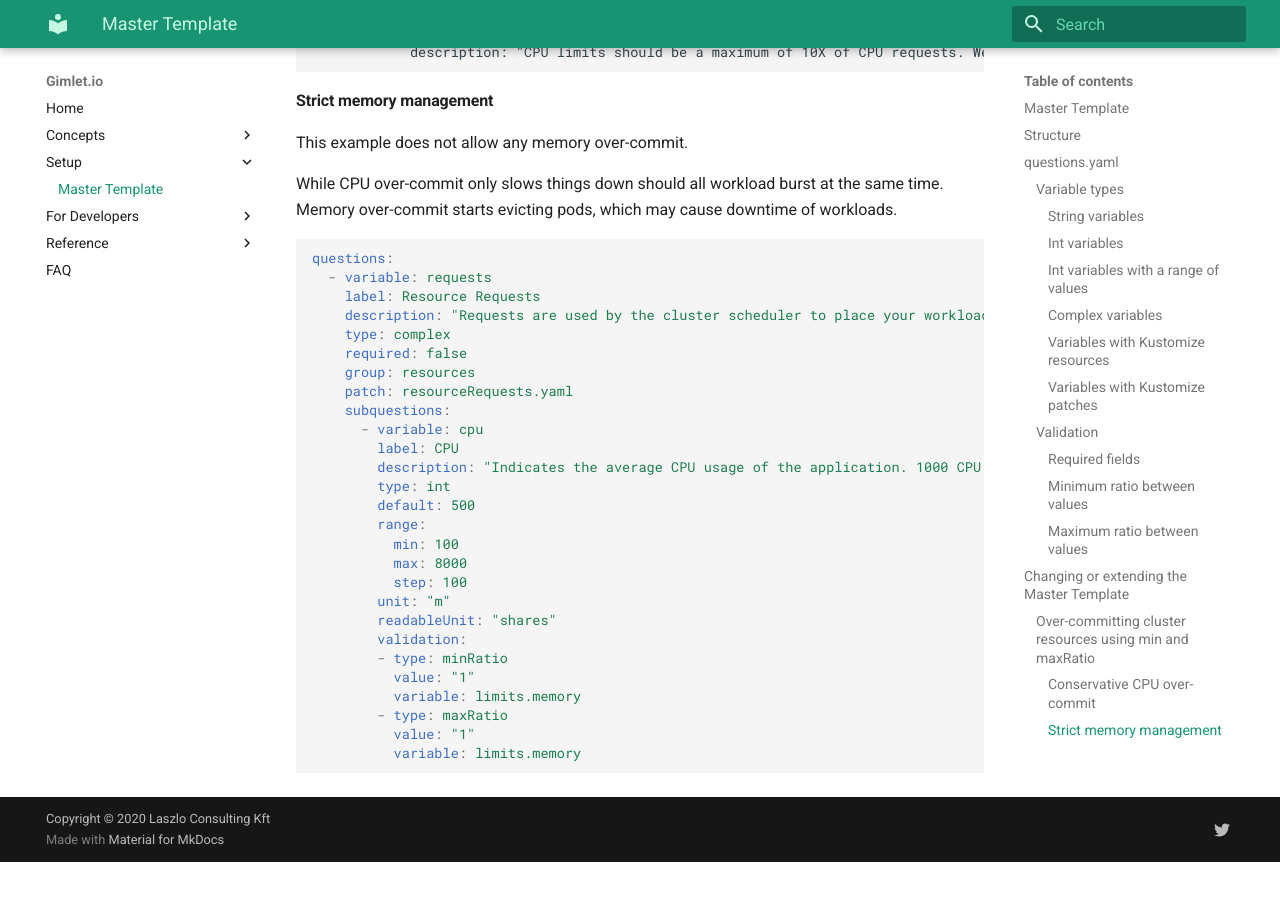
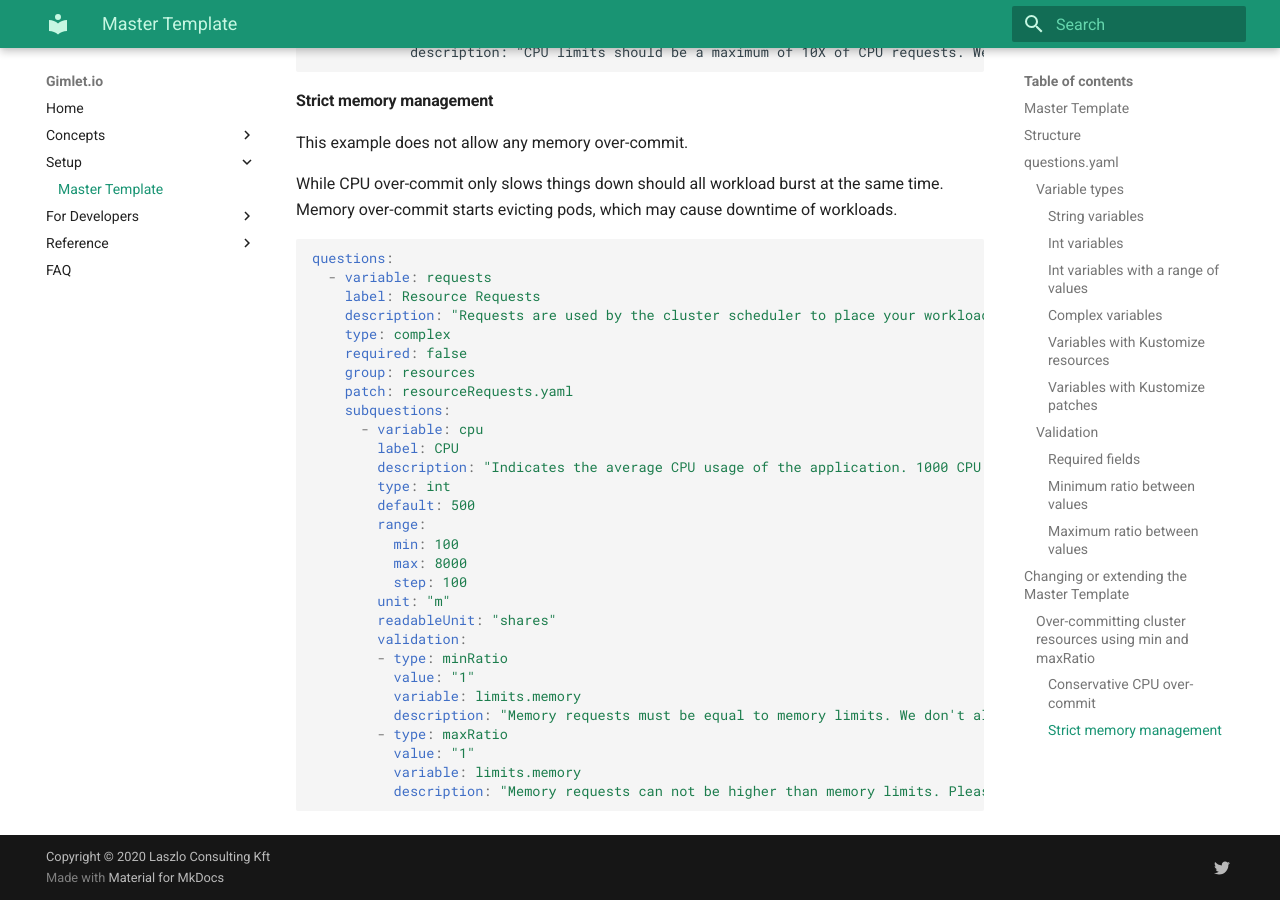
Before and after one commit to laszlocph/gimlet-docs, an MkDocs documentation site: the page built from docs/setup/master-template.md, in a window 1280 px wide and 900 px high, scrolled down 9890 px. Built offline with MkDocs 1.6.1 and Material for MkDocs 9.7.7, drawn with Linux system fonts in a browser that asks for light colours; comment, search, counter and statistics services are not loaded; before the commit the page ends 10752 px from its top, so only the background shows below that.

Commit message:
Description

````diff
--- a/docs/setup/master-template.md
+++ b/docs/setup/master-template.md
@@ -507,7 +507,9 @@ questions:
         - type: minRatio
           value: "1"
           variable: limits.memory
+          description: "Memory requests must be equal to memory limits. We don't allow memory over-commit in our cluster to prevent out of memory errors. Please adjust your request or limit."
         - type: maxRatio
           value: "1"
           variable: limits.memory
+          description: "Memory requests can not be higher than memory limits. Please adjust your request or limit."
 ```
````
